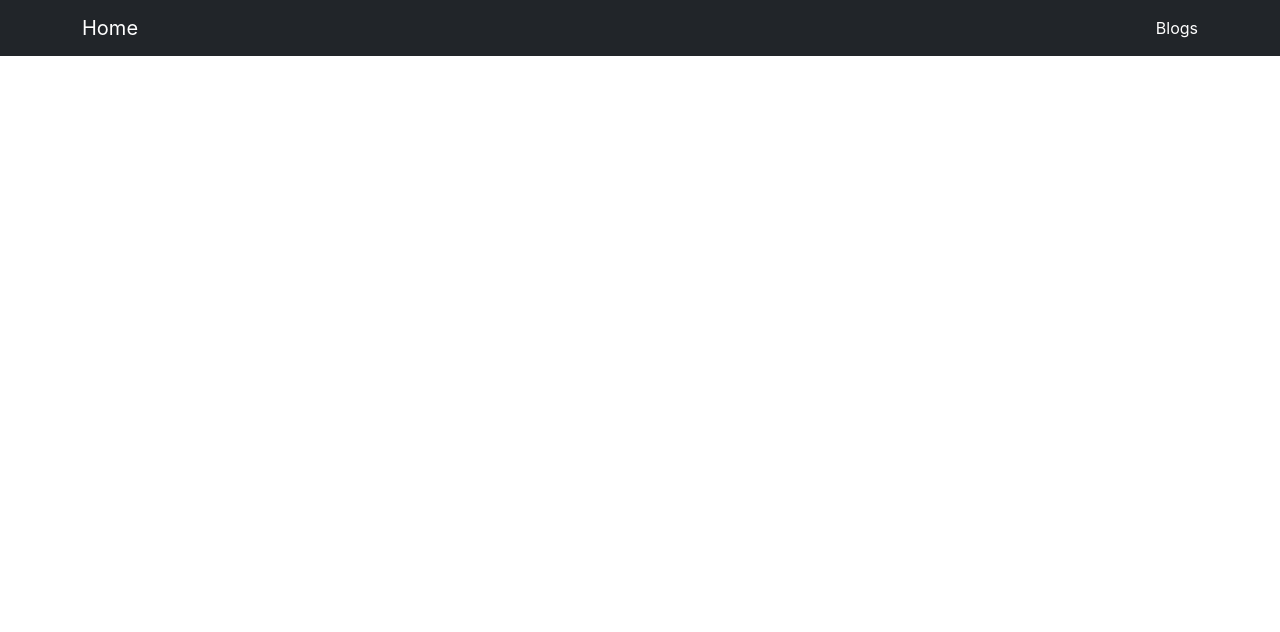
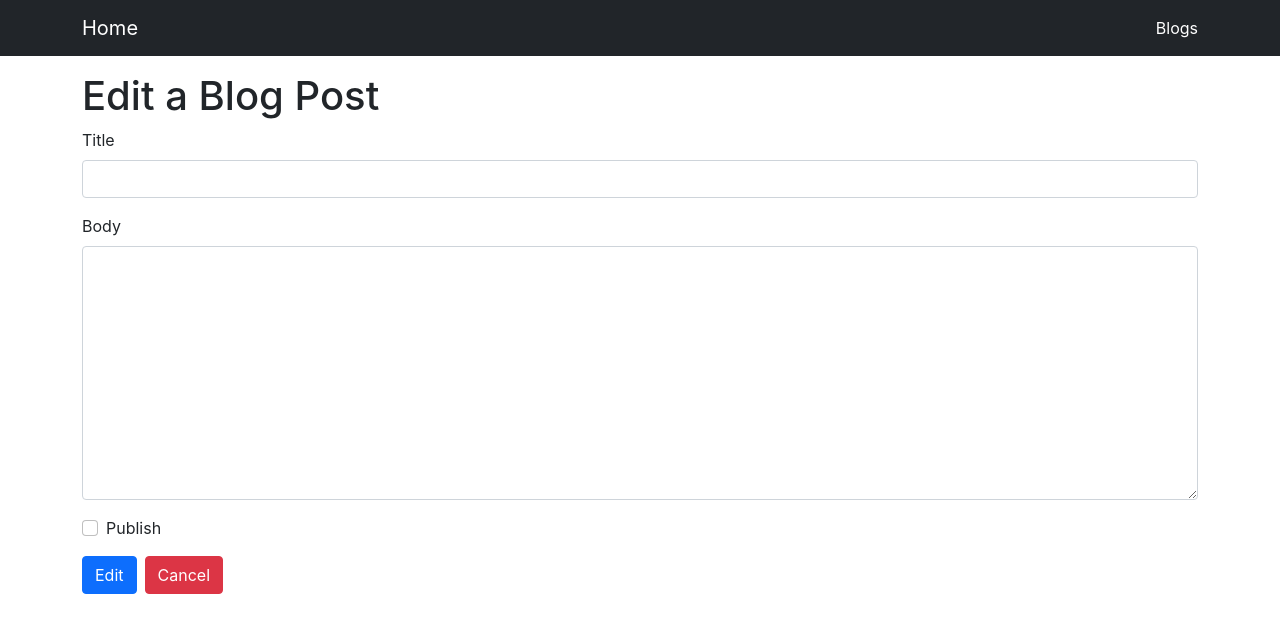
Before and after one commit to wonsakku/react-study, a React (Create React App) app in the folder react-basic/: page /blogs/1/edit in a window 1280 px wide. Shown: the top 632 px of the page. Built offline with nearby package versions, Linux system fonts and the light colour scheme; no server answers.

Commit message:
프로젝트로 배우는 React.js - 섹션 6. 블로그 수정 페이지

```diff
--- a/react-basic/db.json
+++ b/react-basic/db.json
@@ -3,8 +3,49 @@
     {
       "title": "testTitle",
       "body": "testBody",
-      "createdAt": 1679916274390,
-      "id": 3
+      "createdAt": 1679918334775,
+      "id": 4,
+      "publish": true
+    },
+    {
+      "title": "testTitleeeeeeeeee",
+      "body": "testBodyffffff",
+      "createdAt": 1679918343667,
+      "id": 5
+    },
+    {
+      "title": "testTitleeeeeee",
+      "body": "testBodyffffff321",
+      "createdAt": 1679918384618,
+      "id": 6
+    },
+    {
+      "title": "eee",
+      "body": "www",
+      "createdAt": 1679918516518,
+      "id": 7,
+      "publish": true
+    },
+    {
+      "title": "publish",
+      "body": "publish",
+      "publish": true,
+      "createdAt": 1679919923236,
+      "id": 8
+    },
+    {
+      "title": "spring boot",
+      "body": "spring boot",
+      "publish": true,
+      "createdAt": 1679920088791,
+      "id": 9
+    },
+    {
+      "title": "spring data jpa",
+      "body": "spring data jpa",
+      "publish": false,
+      "createdAt": 1679920112150,
+      "id": 10
     }
   ]
 }
--- a/react-basic/src/components/BlogForm.js
+++ b/react-basic/src/components/BlogForm.js
@@ -1,13 +1,50 @@
-import { useState } from 'react';
+import { useState, useEffect } from 'react';
 import axios from 'axios';
-import { useHistory } from 'react-router-dom';
+import { useHistory, useParams } from 'react-router-dom';
+import propTypes from 'prop-types';
 
-const BlogForm = () => {
 
+const BlogForm = ({ editing }) => {
+
+    const { id } = useParams();
+    const history = useHistory();
 
     const [title, setTitle] = useState('');
     const [body, setBody] = useState('');
-    const history = useHistory();
+    const [originalTitle, setOriginalTitle] = useState('');
+    const [originalBody, setOriginalBody] = useState('');
+    const [publish, setPublish] = useState(false);
+    const [originalPublish, setoriginalPublish] = useState('');
+
+    useEffect(() => {
+        if (editing) {
+            axios.get(`http://localhost:3001/posts/${id}`).then(res => {
+                setTitle(res.data.title);
+                setOriginalTitle(res.data.title);
+                setBody(res.data.body);
+                setOriginalBody(res.data.body);
+                setPublish(res.data.publish);
+                setoriginalPublish(res.data.publish);
+            });
+        }
+    }, [id, editing]);
+
+    const isEdited = () => {
+        return title !== originalTitle || body !== originalBody || publish !== originalPublish;
+    }
+
+    const goBack = () => {
+        if (editing) {
+            history.push(`/blogs/${id}`);
+        } else {
+            history.push("/blogs");
+        }
+    }
+
+    const onChangePublish = (e) => {
+        setPublish(e.target.checked);
+    }
+
 
     const onSubmit = (e) => {
         // console.log(e);
@@ -15,16 +52,26 @@ const BlogForm = () => {
         // console.log(title);
         // console.log(body);
 
-        axios.post("http://localhost:3001/posts", {
-            title,
-            body,
-            createdAt: Date.now()
-        }).then(() => { history.push("/blogs") });
+        if (editing) {
+            axios.patch(`http://localhost:3001/posts/${id}`, {
+                title,
+                body,
+                publish
+            }).then((res) => { history.push(`/blogs/${id}`) });
+
+        } else {
+            axios.post("http://localhost:3001/posts", {
+                title,
+                body,
+                publish,
+                createdAt: Date.now()
+            }).then(() => { history.push("/blogs") });
+        }
     }
 
     return (
         <div>
-            <h1>Create a Blog Post</h1>
+            <h1>{editing ? "Edit" : "Create"} a Blog Post</h1>
             <div className="mb-3">
                 <label className="form-label">Title</label>
                 <input className="form-control" value={title} onChange={(e) => {
@@ -37,13 +84,42 @@ const BlogForm = () => {
                     onChange={(e) => {
                         setBody(e.target.value);
                     }}
-                    rows="20" />
+                    rows="10" />
             </div>
-            <button className="btn btn-primary" onClick={onSubmit}>
-                Post
+            <div className='form-check mb-3'>
+                <input
+                    className="form-check-input"
+                    type="checkbox"
+                    checked={publish}
+                    onChange={onChangePublish} />
+                <label className="form-check-label">Publish</label>
+            </div>
+            <button className="btn btn-primary"
+                onClick={onSubmit}
+                disabled={editing && !isEdited()}>
+                {editing ? "Edit" : "Post"}
             </button>
-        </div>
+            <button
+                className="btn btn-danger ms-2"
+                onClick={goBack}
+            >
+                Cancel
+            </button>
+
+        </div >
     );
 };
 
+BlogForm.propTypes = {
+    editing: propTypes.bool
+}
+
+
+BlogForm.defaultProps = {
+    editing: false
+}
+
+
+
+
 export default BlogForm;
--- a/react-basic/src/pages/EditPage.js
+++ b/react-basic/src/pages/EditPage.js
@@ -1,7 +1,12 @@
+import BlogForm from "../components/BlogForm";
+
+
 const EditPage = () => {
 
     return (
-        <div>EditPage</div>
+        <div>
+            <BlogForm editing={true}></BlogForm>
+        </div >
     );
 }
 
--- a/react-basic/src/pages/ShowPage.js
+++ b/react-basic/src/pages/ShowPage.js
@@ -2,6 +2,8 @@ import { useParams } from "react-router-dom";
 import axios from "axios";
 import { useState, useEffect } from "react";
 import LoadingSpinner from "../components/LoadingSpinner";
+import { Link } from "react-router-dom";
+
 
 const ShowPage = () => {
 
@@ -33,7 +35,12 @@ const ShowPage = () => {
 
     return (
         <div>
-            <h1>{post.title}</h1>
+            <div className="d-flex">
+                <h1 className="flex-grow-1">{post.title}</h1>
+                <div>
+                    <Link className="btn btn-primary" to={`/blogs/${id}/edit`}>Edit</Link>
+                </div>
+            </div>
             <small className="text-muted">Created At : {printDate(post.createdAt)}</small>
             <hr />
             <p>{post.body}</p>
--- a/react-basic/src/routes.js
+++ b/react-basic/src/routes.js
@@ -18,7 +18,7 @@ const routes = [
         component: CreatePage
     },
     {
-        path: '/blogs/edit',
+        path: '/blogs/:id/edit',
         component: EditPage
     },
     {
```
